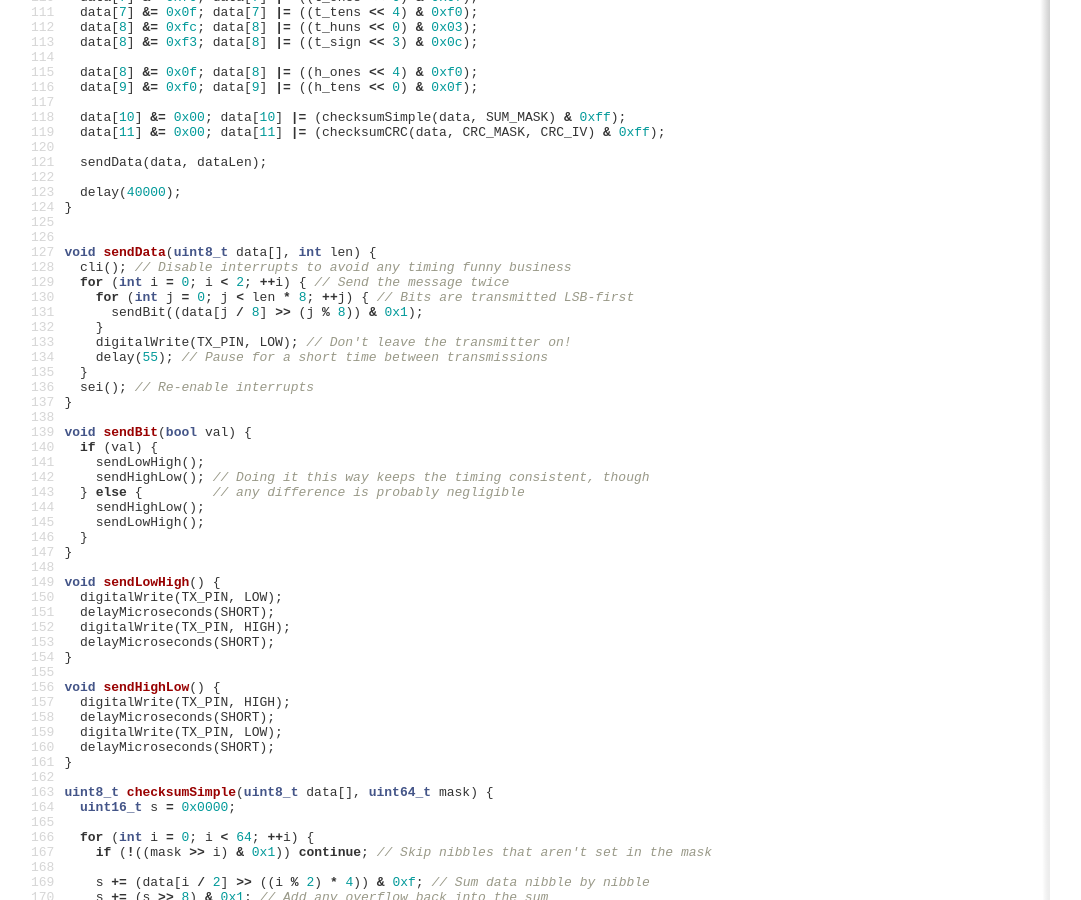
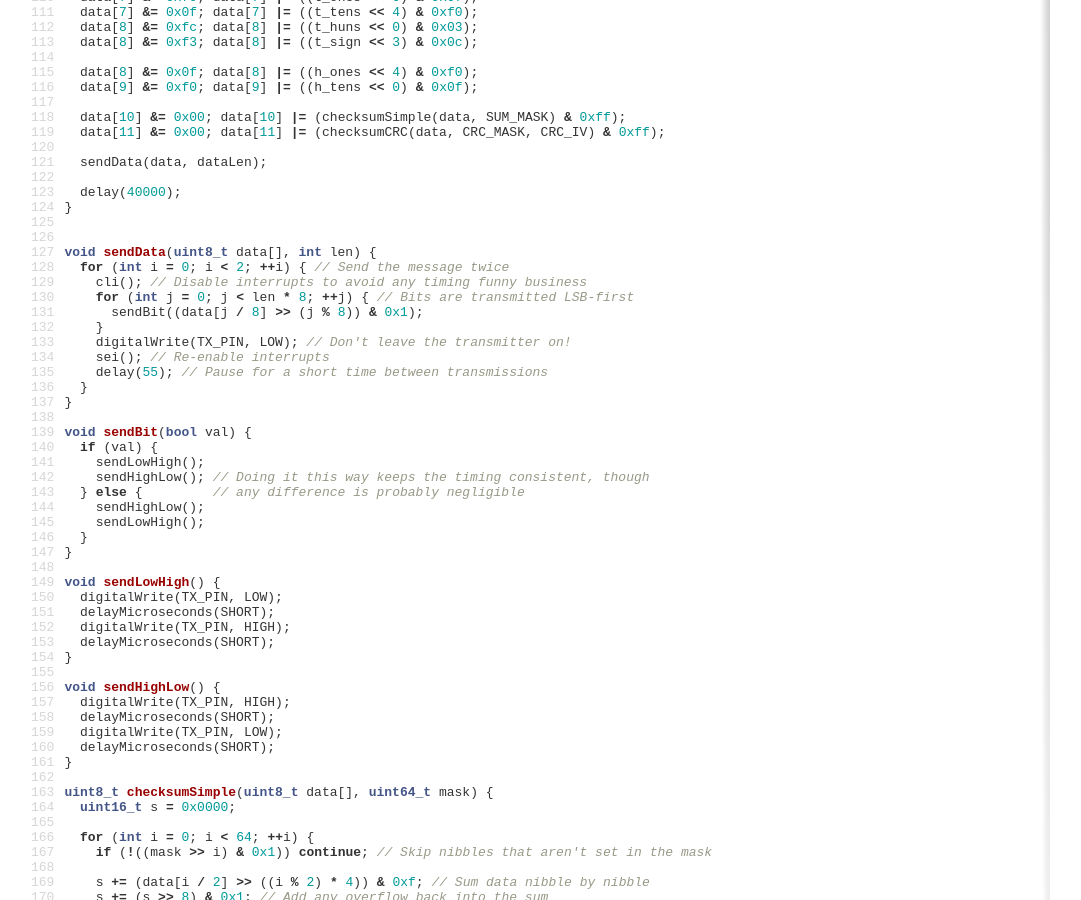
Before and after one commit to sjahu/sjahu.github.io, a Jekyll site: the page built from blog/_posts/2022-12-04-oregon-scientific.md, in a window 1280 px wide and 900 px high, scrolled down 7069 px. Shown: the whole window, without its empty margins (102-1183 px from the left). Built offline with Jekyll 4.4.1, drawn with Linux system fonts in a browser that asks for light colours.

```diff
--- a/blog/_posts/2022-12-04-oregon-scientific.md
+++ b/blog/_posts/2022-12-04-oregon-scientific.md
@@ -232,15 +232,15 @@ void loop() {
 
 
 void sendData(uint8_t data[], int len) {
-  cli(); // Disable interrupts to avoid any timing funny business
   for (int i = 0; i < 2; ++i) { // Send the message twice
+    cli(); // Disable interrupts to avoid any timing funny business
     for (int j = 0; j < len * 8; ++j) { // Bits are transmitted LSB-first
       sendBit((data[j / 8] >> (j % 8)) & 0x1);
     }
     digitalWrite(TX_PIN, LOW); // Don't leave the transmitter on!
+    sei(); // Re-enable interrupts
     delay(55); // Pause for a short time between transmissions
   }
-  sei(); // Re-enable interrupts
 }
 
 void sendBit(bool val) {
```
